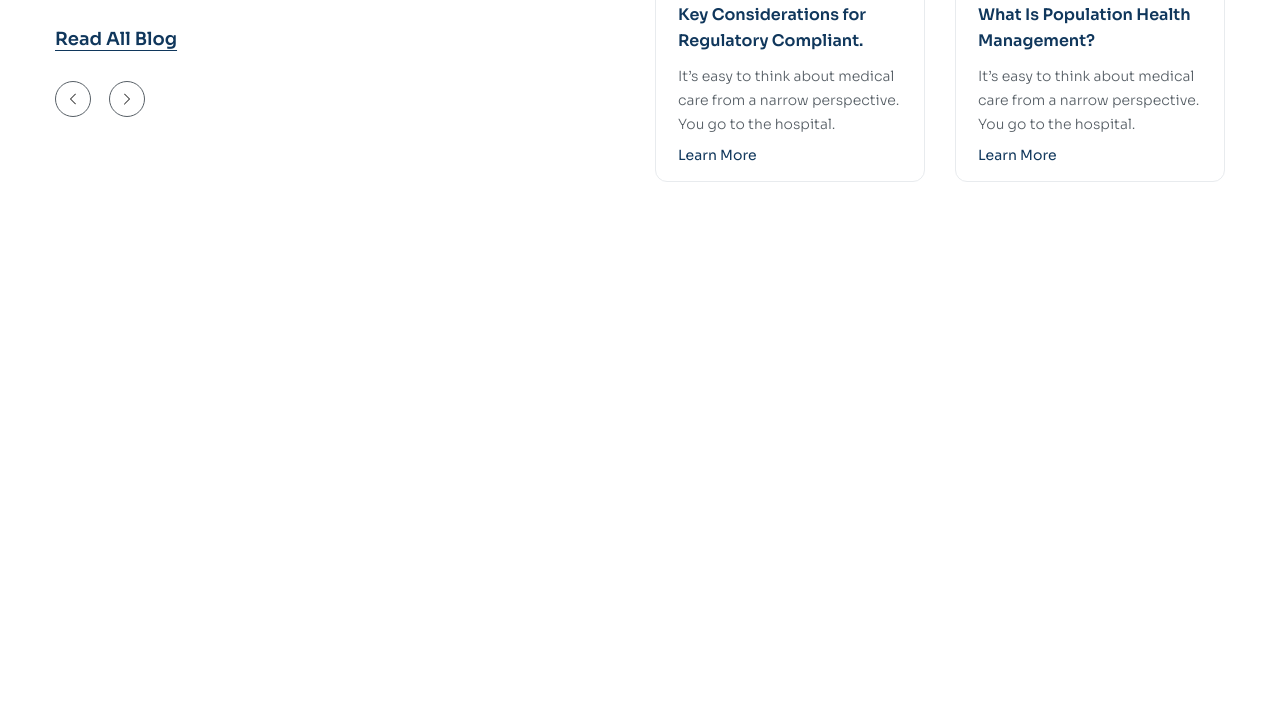
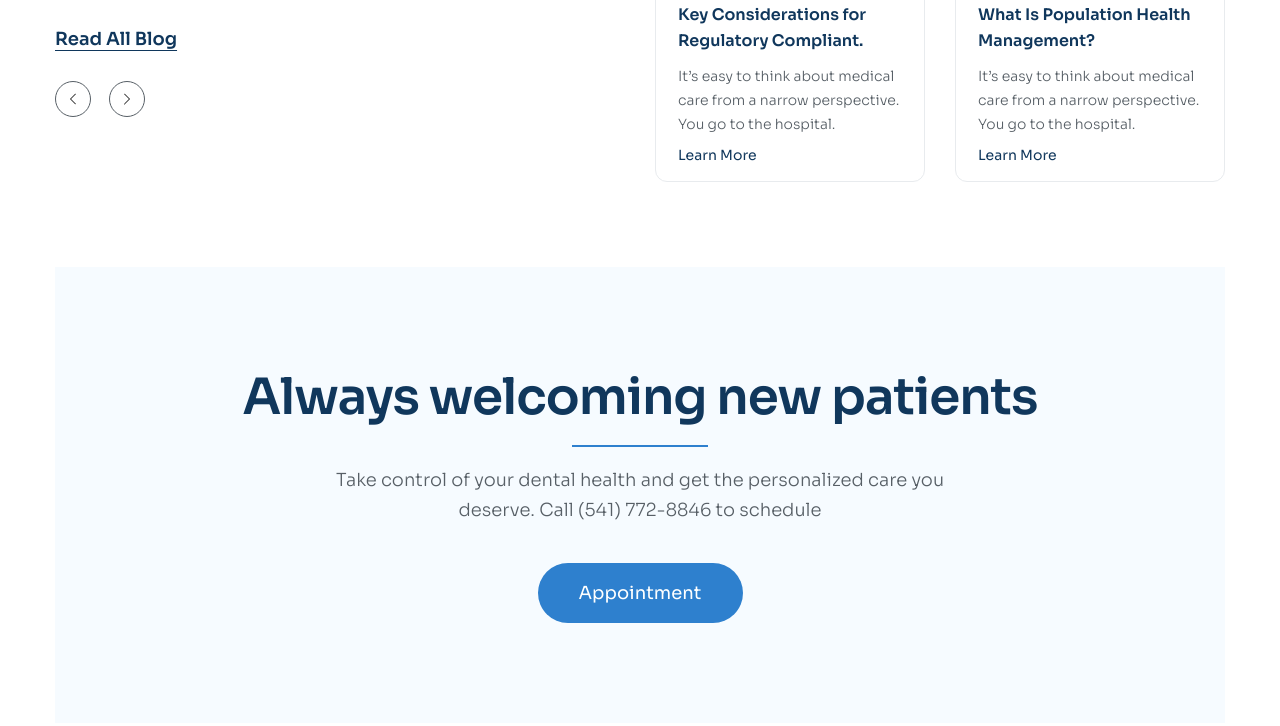
Before and after one commit to phucchinh2606/Figma2HTMLp3, a plain HTML site: page index.html in a window 1280 px wide. Shown: the part 5233-5959 px from the top of the page. Drawn offline with Linux system fonts and the light colour scheme.

Commit message:
p11 appointment

```diff
--- a/assets/css/style.css
+++ b/assets/css/style.css
@@ -615,3 +615,33 @@ a {
 .blog-item__more:hover {
   color: #2e80ce;
 }
+
+/* ---------------------------------------- appointment ---------------------------------------- */
+
+.appointment {
+  margin: 85px 0;
+}
+
+.appointment__inner {
+  padding: 100px 178px;
+  background: #f6fbff;
+  text-align: center;
+}
+
+.appointment__heading::after {
+  content: "";
+  display: block;
+  width: 136px;
+  height: 2px;
+  background: #2e80ce;
+  margin: 18px auto 0;
+}
+
+.appointment__desc {
+  max-width: 617px;
+  margin: 18px auto 0;
+}
+
+.appointment__btn {
+  margin-top: 38px;
+}
--- a/index.html
+++ b/index.html
@@ -595,6 +595,22 @@
           </div>
         </div>
       </section>
+
+      <!-- appointment -->
+      <section class="appointment">
+        <div class="container">
+          <div class="appointment__inner">
+            <h2 class="section-heading appointment__heading">
+              Always welcoming new patients
+            </h2>
+            <p class="section-desc appointment__desc">
+              Take control of your dental health and get the personalized care
+              you deserve. Call (541) 772-8846 to schedule
+            </p>
+            <a href="#!" class="btn appointment__btn">Appointment</a>
+          </div>
+        </div>
+      </section>
     </main>
   </body>
 </html>
```
